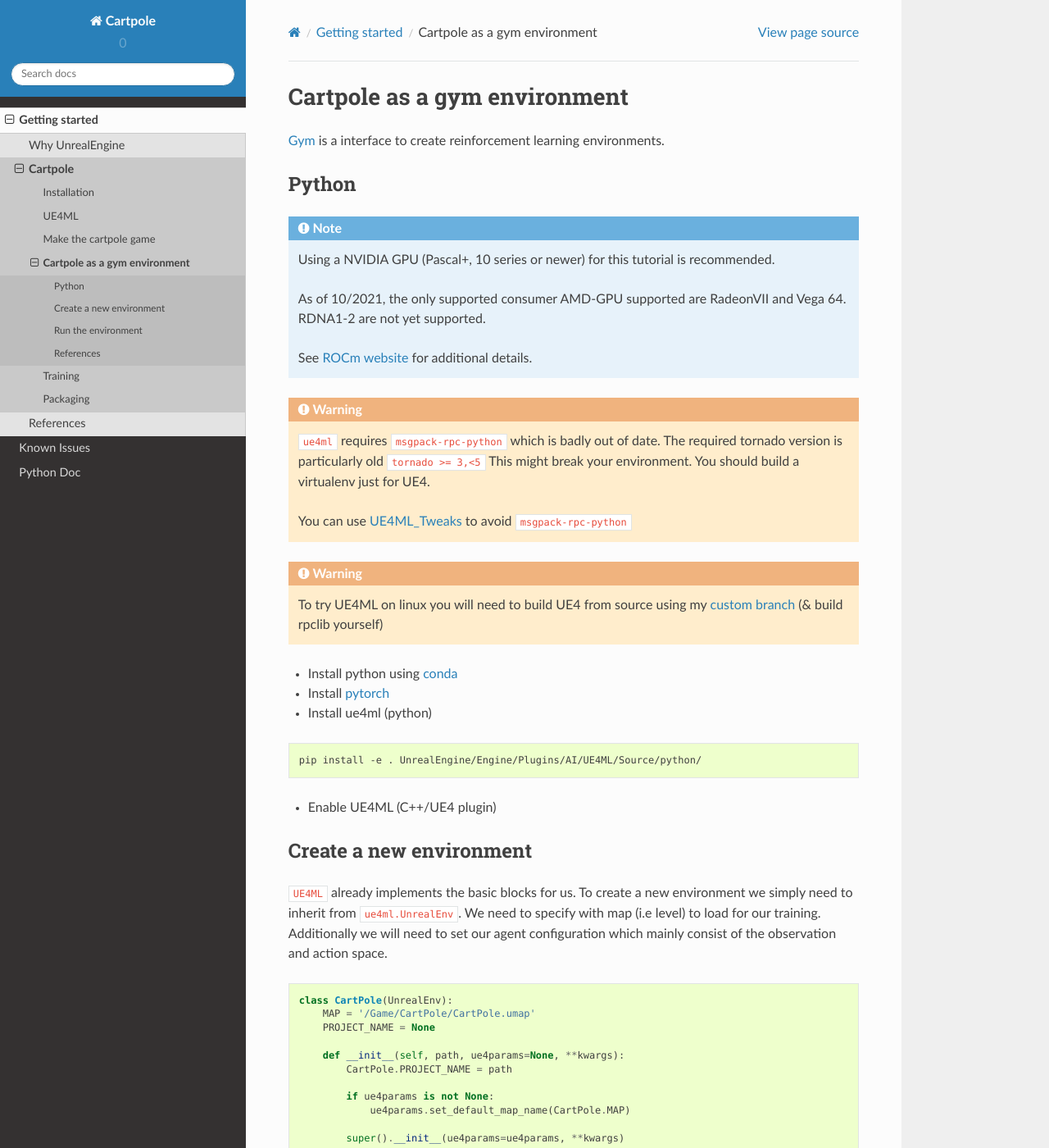
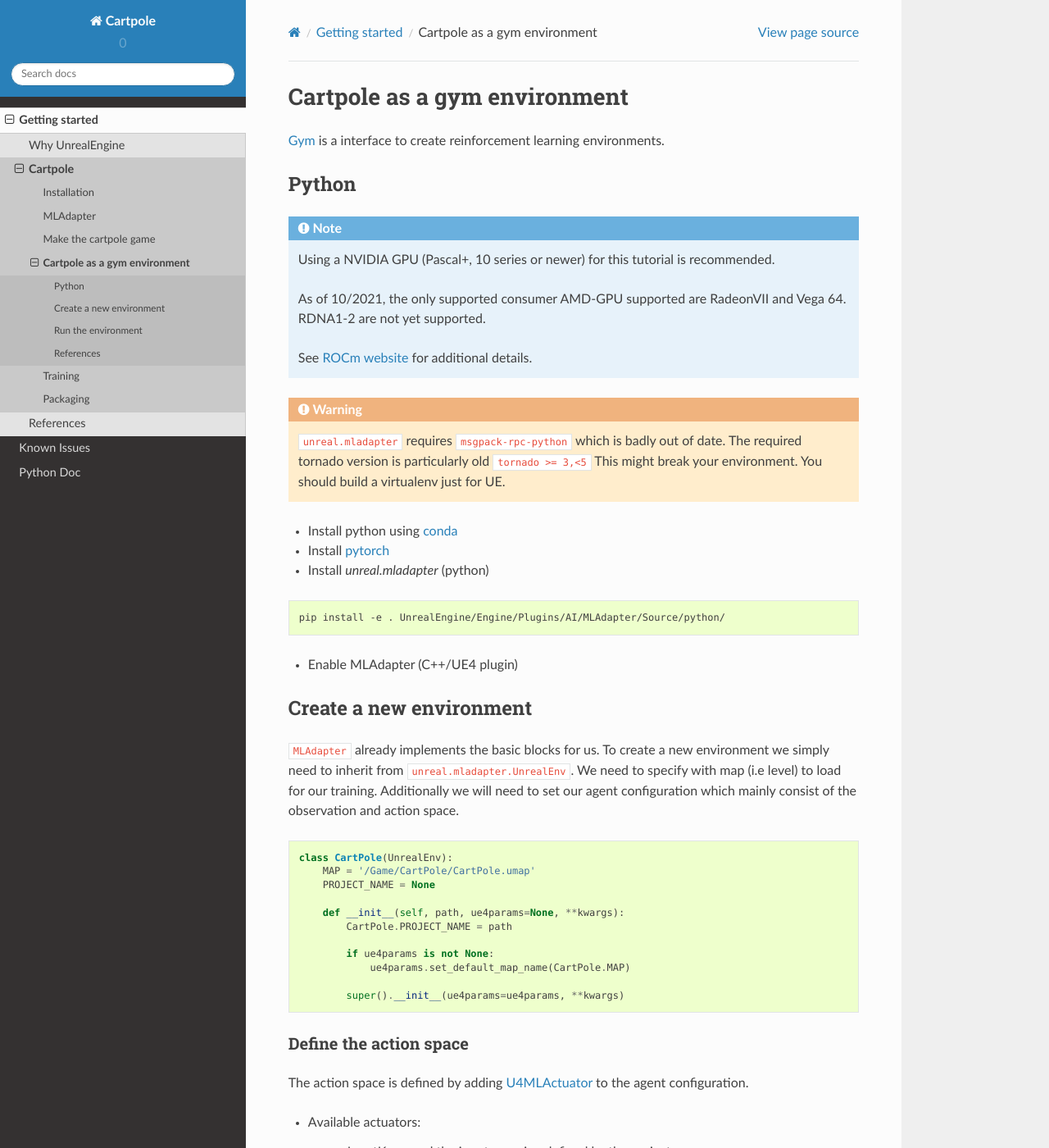
Before and after one commit to Delaunay/GKMachineLearning, a Sphinx documentation site: the page built from Docs/src/launching.rst, in a window 1280 px wide and 1400 px high. Shown: the whole window at 82% size. Built offline with Sphinx 7.4.7 and the Read the Docs theme 2.0.0, drawn with Linux system fonts in a browser that asks for light colours; pages that are not in the unit, such as notebooks, are missing from menus; some of the changed text lies outside the part shown.

Commit message:
Replace UE4ML by MLAdapter

```diff
--- a/Docs/conf.py
+++ b/Docs/conf.py
@@ -102,7 +102,7 @@
 # =================
 
 autodoc_mock_imports = [
-    "ue4ml"
+    "unreal"
 ]
 
 # Add any paths that contain templates here, relative to this directory.
--- a/Docs/issues.rst
+++ b/Docs/issues.rst
@@ -11,8 +11,8 @@
 ~~~~~~~~~~
 
 * PlayerController is not set upon level reset.
-  The training script is sending actions but UE4ML agent does nothing
-  because his PlayerController reference is null. (mitigated on UE4ML_Tweaks)
+  The training script is sending actions but MLAdapter agent does nothing
+  because his PlayerController reference is null.
 
 * U4ML does not launch on standalone builds (fixed on MLAdapter_Tweaks)
 
--- a/Docs/src/index.rst
+++ b/Docs/src/index.rst
@@ -1,7 +1,7 @@
 Getting started
 ===============
 
-This project demonstrates how to use UE4ML to create a reinforcement learning
+This project demonstrates how to use MLAdapter to create a reinforcement learning
 environment for machine learning.
 
    Machine learning (ML) is the study of computer algorithms that can improve automatically through experience and by the use of data.
@@ -37,7 +37,7 @@
    :maxdepth: 2
 
    install
-   ue4ml
+   mladapter
    game
    launching
    training
@@ -49,7 +49,7 @@
 
 .. [#] |Cartpole Env|
 .. [#] |ML|
-.. [#] `UE4ML Documentation <https://docs.unrealengine.com/4.27/en-US/API/Plugins/UE4ML/>`_
+.. [#] `MLAdapter Documentation <https://docs.unrealengine.com/5.0/en-US/API/Plugins/MLAdapter/>`_
 .. [#] `OpenAI Gym <https://gym.openai.com/>`_
 .. [#] `PyTorch Documentation <https://pytorch.org/>`_
 
--- a/Docs/src/install.rst
+++ b/Docs/src/install.rst
@@ -3,10 +3,10 @@
 
 .. note::
 
-   This tutorial use UnrealEngine 4.27.2, newer version should work as well
+   This tutorial use UnrealEngine 5.0, newer version should work as well
 
 1. Install UnrealEngine
 
 2. Create a new blank C++ project
 
-   * Enable UE4ML plugin (Setting > Plugins > UE4 support for ML)
+   * Enable MLAdapter plugin (Setting > Plugins > UE4 support for ML)
--- a/Docs/src/launching.rst
+++ b/Docs/src/launching.rst
@@ -19,37 +19,27 @@
 
 .. warning::
 
-   ``ue4ml`` requires ``msgpack-rpc-python`` which is badly out of date.
+   ``unreal.mladapter`` requires ``msgpack-rpc-python`` which is badly out of date.
    The required tornado version is particularly old ``tornado >= 3,<5``
-   This might break your environment. You should build a virtualenv just for UE4.
-
-   You can use `UE4ML_Tweaks <https://github.com/EpicGames/UnrealEngine/pull/8748>`_
-   to avoid ``msgpack-rpc-python``
-
-
-.. warning::
-
-   To try UE4ML on linux you will need to build UE4 from source using
-   my `custom branch <https://github.com/Delaunay/UnrealEngine/tree/Enable_U4ML_Linux>`_ (& build rpclib yourself)
-
+   This might break your environment. You should build a virtualenv just for UE.
 
 
 - Install python using `conda <https://docs.conda.io/en/latest/miniconda.html>`_
 - Install `pytorch <https://pytorch.org/get-started/locally/>`_
-- Install ue4ml (python)
+- Install `unreal.mladapter` (python)
 
 .. code-block:: bash
 
-   pip install -e . UnrealEngine/Engine/Plugins/AI/UE4ML/Source/python/
+   pip install -e . UnrealEngine/Engine/Plugins/AI/MLAdapter/Source/python/
 
-- Enable UE4ML (C++/UE4 plugin)
+- Enable MLAdapter (C++/UE4 plugin)
 
 
 Create a new environment
 ~~~~~~~~~~~~~~~~~~~~~~~~
 
-``UE4ML`` already implements the basic blocks for us.
-To create a new environment we simply need to inherit from ``ue4ml.UnrealEnv``.
+``MLAdapter`` already implements the basic blocks for us.
+To create a new environment we simply need to inherit from ``unreal.mladapter.UnrealEnv``.
 We need to specify with map (i.e level) to load for our training.
 Additionally we will need to set our agent configuration which mainly consist of the observation and action space.
 
@@ -71,7 +61,7 @@
 Define the action space
 ^^^^^^^^^^^^^^^^^^^^^^^
 
-The action space is defined by adding `U4MLActuator <https://docs.unrealengine.com/4.27/en-US/API/Plugins/UE4ML/Actuators/>`_
+The action space is defined by adding `U4MLActuator <https://docs.unrealengine.com/5.0/en-US/API/Plugins/MLAdapter/Actuators/>`_
 to the agent configuration.
 
 * Available actuators:
@@ -106,7 +96,7 @@
 Define the observation space
 ^^^^^^^^^^^^^^^^^^^^^^^^^^^^
 
-The observation space is defined by adding `U4MLSensor <https://docs.unrealengine.com/4.27/en-US/API/Plugins/UE4ML/Sensors/>`_
+The observation space is defined by adding `U4MLSensor <https://docs.unrealengine.com/5.0/en-US/API/Plugins/MLAdapter/Sensors/>`_
 to the agent configuration.
 
 * Available sensors:
@@ -115,7 +105,7 @@
 
       * see `AI Perception <https://docs.unrealengine.com/4.27/en-US/InteractiveExperiences/ArtificialIntelligence/AIPerception/>`_
         which include Hearing, Sight, Team (proximity of ally), Touch. Currently only Sight is supported, it is created by the
-        UE4ML system and added to the player controller.
+        MLAdapter system and added to the player controller.
 
    * Attribute: listen to attribute change if you are using
      `UAttributeSet <https://docs.unrealengine.com/4.27/en-US/API/Plugins/GameplayAbilities/UAttributeSet/>`_ for your character.
@@ -206,8 +196,8 @@
 .. code-block:: python
 
    from cartpole.env import Cartpole
-   from ue4ml.utils import random_action, ArgumentParser
-   from ue4ml.runner import UE4Params
+   from unreal.mladapter.utils import random_action, ArgumentParser
+   from unreal.mladapter.runner import UE4Params
 
    parser = ArgumentParser()
    parser.add_argument("--project", type=str, default=project, help="Path to the uproject")
@@ -277,7 +267,7 @@
 
    If the python script launch the game but actions are not executed, try executing the environment
    from the editor first.
-   UE4ML has a known issue where it can fail to connect to the RPC server when launching UE4.
+   MLAdapter has a known issue where it can fail to connect to the RPC server when launching UE4.
 
 
 .. note::
@@ -294,5 +284,5 @@
 .. [#] `conda <https://docs.conda.io/en/latest/miniconda.html>`_
 .. [#] `pytorch <https://pytorch.org/get-started/locally/>`_
 .. [#] `AI Perception <https://docs.unrealengine.com/4.27/en-US/InteractiveExperiences/ArtificialIntelligence/AIPerception/>`_
-.. [#] `U4MLSensor <https://docs.unrealengine.com/4.27/en-US/API/Plugins/UE4ML/Sensors/>`_
+.. [#] `U4MLSensor <https://docs.unrealengine.com/5.0/en-US/API/Plugins/MLAdapter/Sensors/>`_
 .. [#] `UAttributeSet <https://docs.unrealengine.com/4.27/en-US/API/Plugins/GameplayAbilities/UAttributeSet/>`_
```
Also changed, not shown: Docs/src/mladapter.rst (renamed from Docs/src/ue4ml.rst, +7 -7 lines), README.rst (+7 -17 lines).
